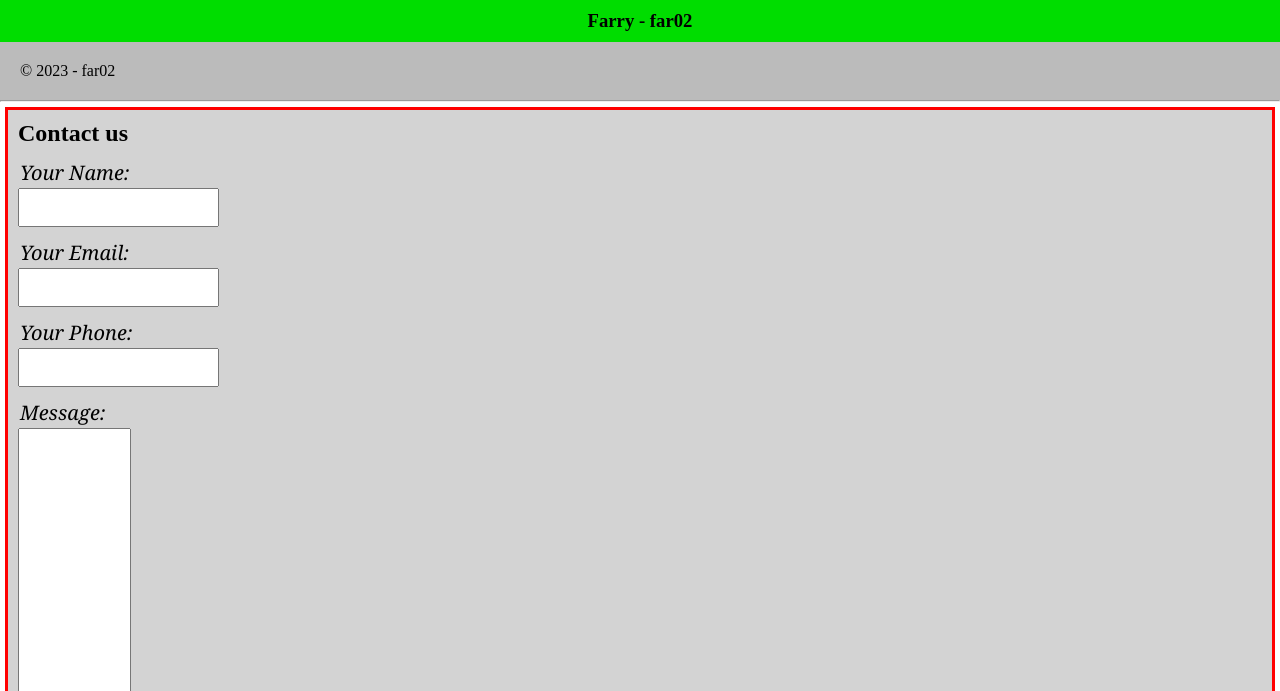
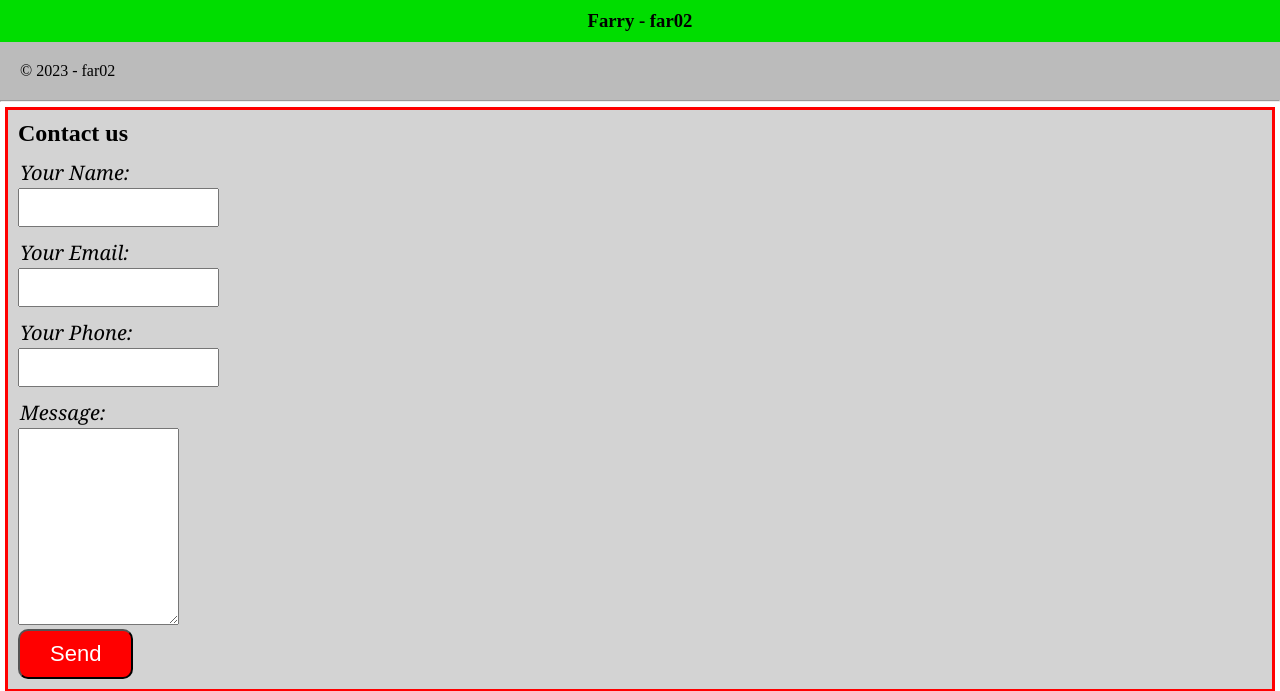
Before and after one commit to far02/far, a plain HTML site: page index.html in a window 1280 px wide. Shown: the top 691 px of the page. Drawn offline with Linux system fonts and the light colour scheme.

Commit message:
Update index.html

```diff
--- a/index.html
+++ b/index.html
@@ -75,7 +75,7 @@
     <label>Your Email: </label><input type="email" name="email" required >
 
     <label>Your Phone: </label><input type="tel" name="phone" />
-    <label>Message: </label><textarea rows="20" cols="12" name="message" required ></textarea>
+    <label>Message: </label><textarea rows="13" cols="18" name="message" required ></textarea>
 
   <p>
     <button type="submit">Send</button>
```
